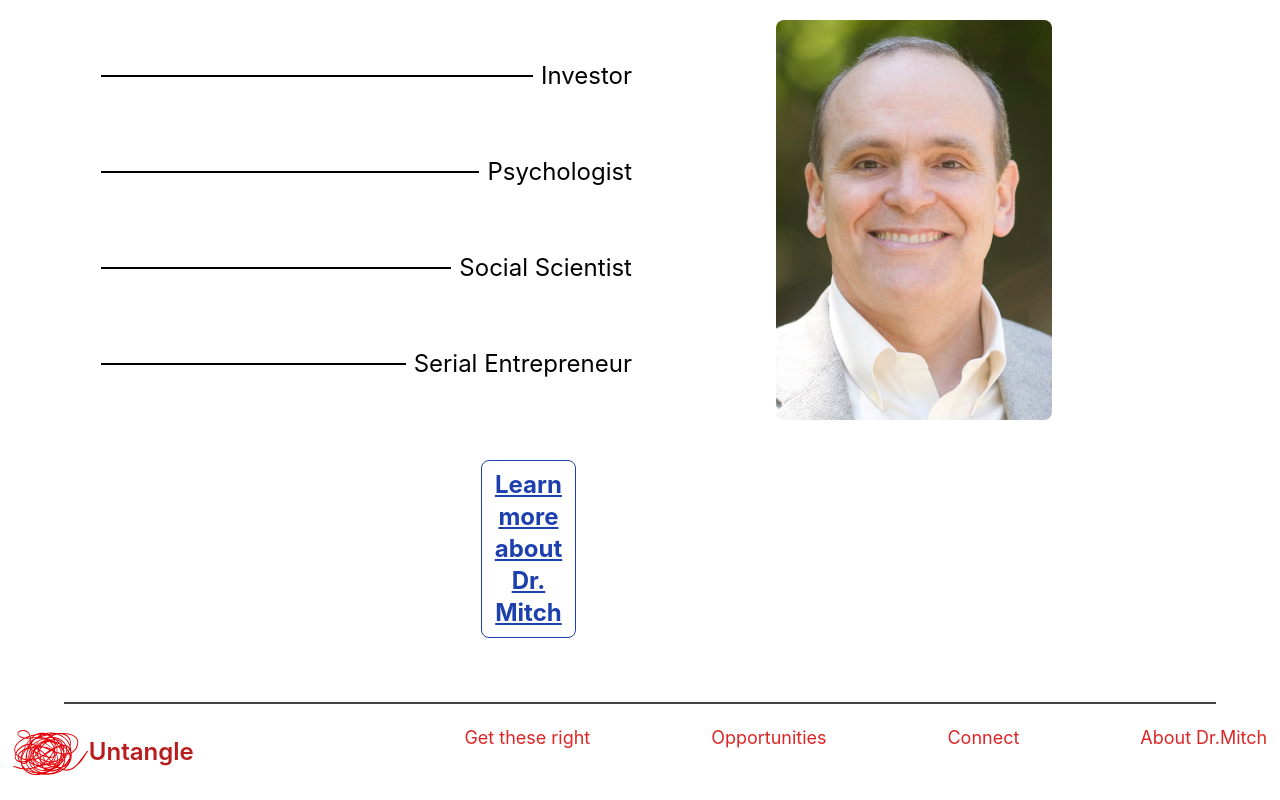
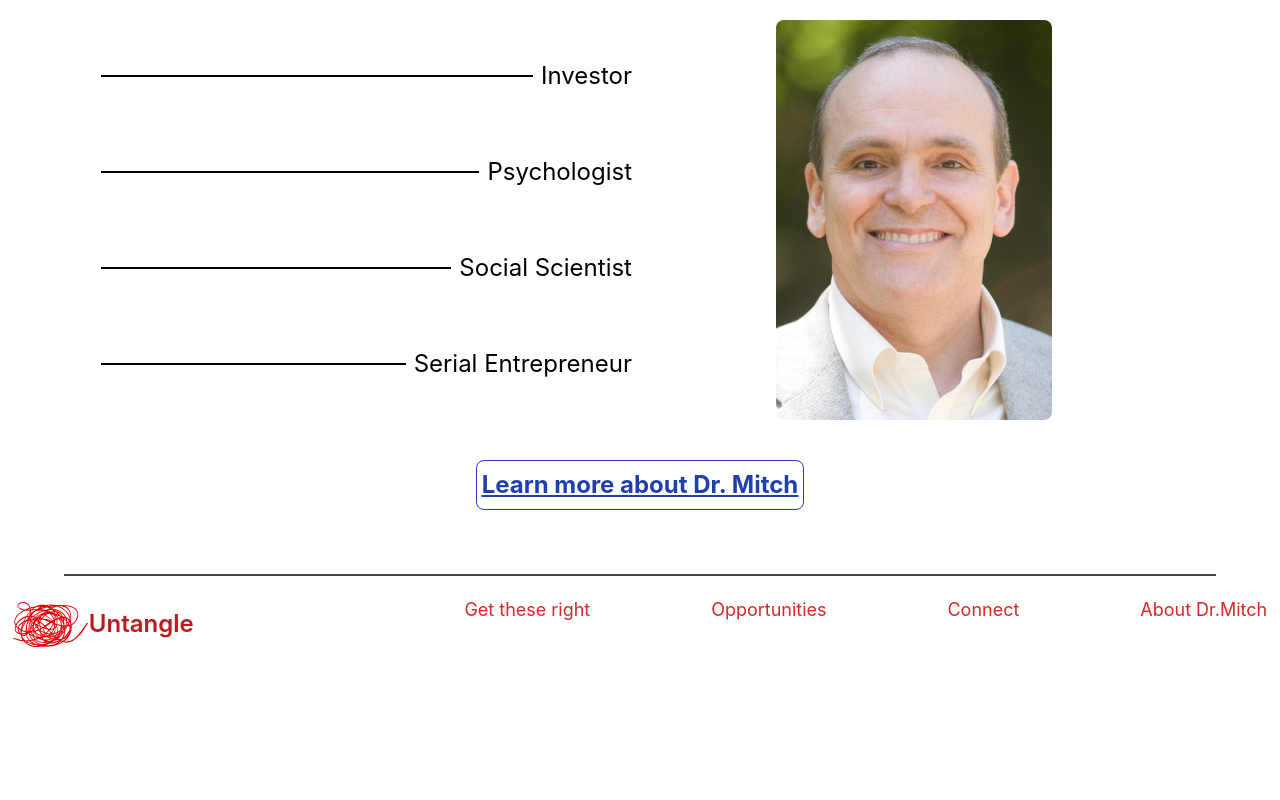
Before and after one commit to Lubwama-Emmanuel/Making_Adults, a React (Create React App) app: page / in a window 1280 px wide. Shown: the part 3024-3824 px from the top of the page. After the commit the page ends 3696 px from the top, so only its background shows below. Built offline with nearby package versions, Linux system fonts and the light colour scheme.

Commit message:
feat:(fixed checkboxs)

```diff
--- a/src/components/About.jsx
+++ b/src/components/About.jsx
@@ -31,11 +31,11 @@ export default function About() {
           </div>
         </div>
         <div className="mb-16 flex justify-center">
-          <Link onClick={scrollToTop} to="/mitch">
-            <h3 className="w-[90%] rounded-lg border border-blue-800 py-3 text-center text-2xl font-bold text-blue-800 underline transition-all duration-200 hover:scale-105 sm:w-[30%] sm:py-2">
+          <h3 className="w-[90%] rounded-lg border border-blue-800 py-3 text-center text-2xl font-bold text-blue-800 underline transition-all duration-200 hover:scale-105 sm:w-[30%] sm:py-2">
+            <Link onClick={scrollToTop} to="/mitch">
               Learn more about Dr. Mitch
-            </h3>
-          </Link>
+            </Link>
+          </h3>
         </div>
       </div>
     </AppSection>
```
